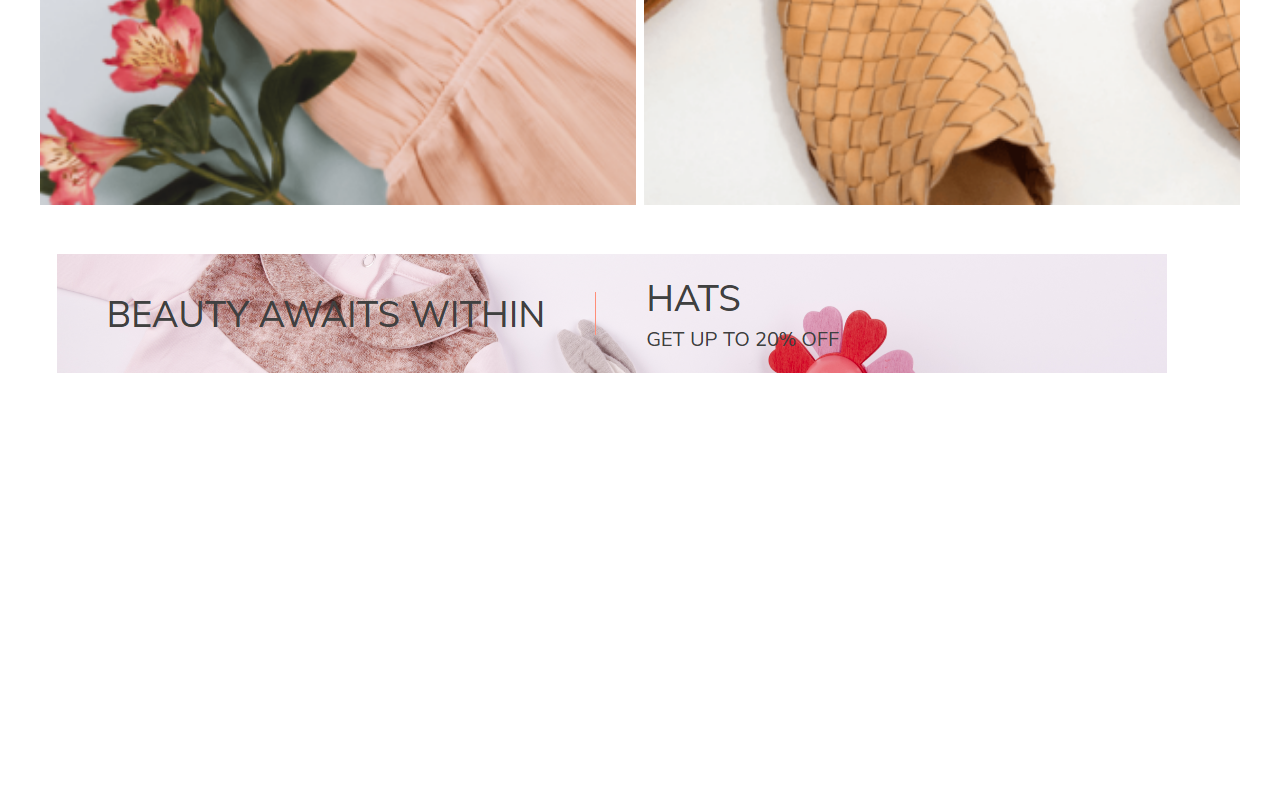
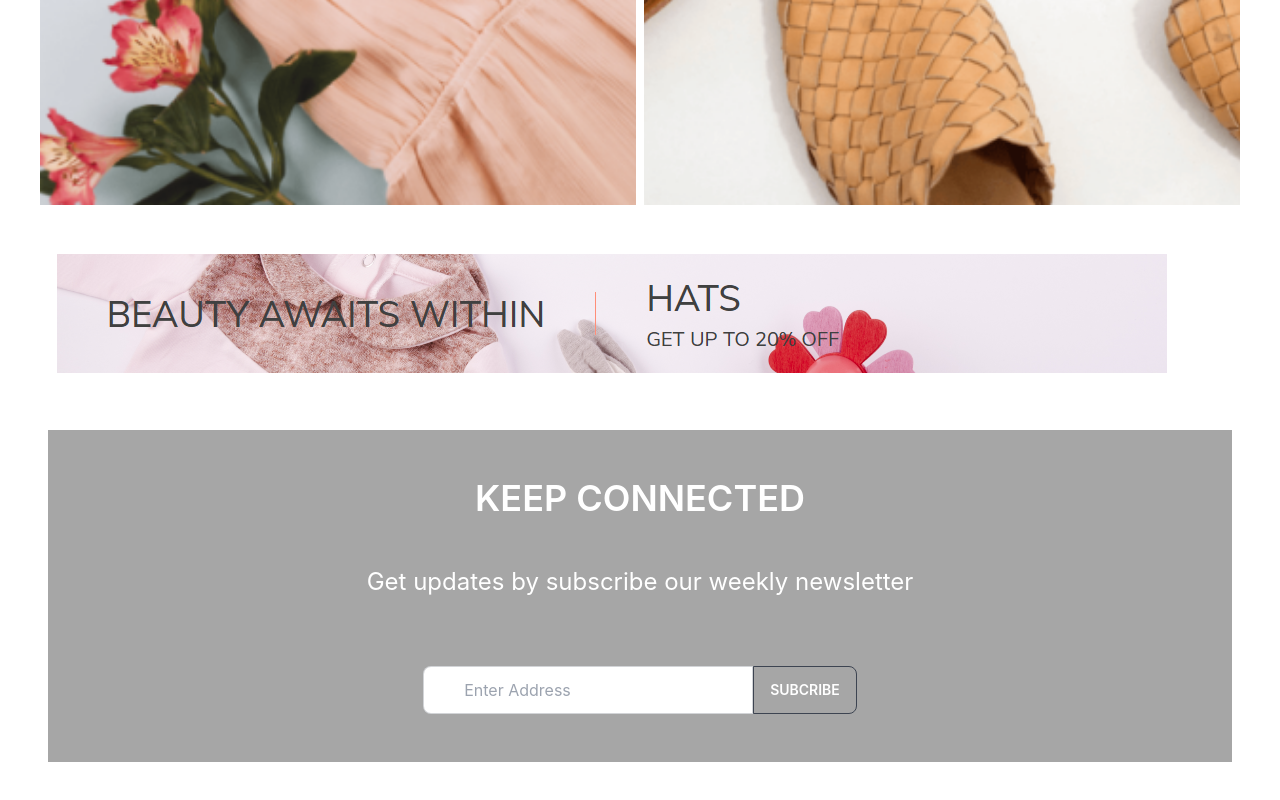
Before and after one commit to devSafayet/stooon-fashion-shop-client-side, a React (Create React App) app: page / in a window 1280 px wide. Shown: the part 5541-6341 px from the top of the page. Before the commit the page ends 5923 px from the top, so only its background shows below. Built offline with nearby package versions, Linux system fonts and the light colour scheme; no server answers.

Commit message:
subcribed done

```diff
--- a/src/Components/Home/Home.js
+++ b/src/Components/Home/Home.js
@@ -5,6 +5,7 @@ import Collections from './Collections/Collections';
 import OfferImg from './OfferImg/OfferImg';
 import Products from './Products/Products';
 import Sale from './Sale/Sale';
+import Subcribes from './Subcribes/Subcribes';
 import TraindProducts from './TraindProducts/TraindProducts';
 
 const Home = () => {
@@ -17,6 +18,7 @@ const Home = () => {
             <TraindProducts />
             <Collection />
             <OfferImg />
+            <Subcribes />
         </div>
 
 
--- /dev/null
+++ b/src/Components/Home/Subcribes/Subcribes.js
@@ -0,0 +1,20 @@
+import React from 'react';
+
+const Subcribes = () => {
+    return (
+        <div className='bg-base-300 m-12 text-center' style={{ backgroundColor: "#A6A6A6" }}>
+            <h1 className='pt-12 pb-6 text-4xl font-semibold text-white'>KEEP CONNECTED</h1>
+            <h5 className='text-2xl text-white pt-6 pb-12'>Get updates by subscribe our weekly newsletter</h5>
+            <div class="form-control ">
+                <div class="input-group justify-center pt-5 pb-12">
+                    <input type="text" placeholder="Enter Address" class="input input-bordered pr-10 pl-10" />
+                    <button class="btn text-white" style={{ backgroundColor: "#A6A6A6" }}>
+                        SUBCRIBE
+                    </button>
+                </div>
+            </div>
+        </div >
+    );
+};
+
+export default Subcribes;
```
